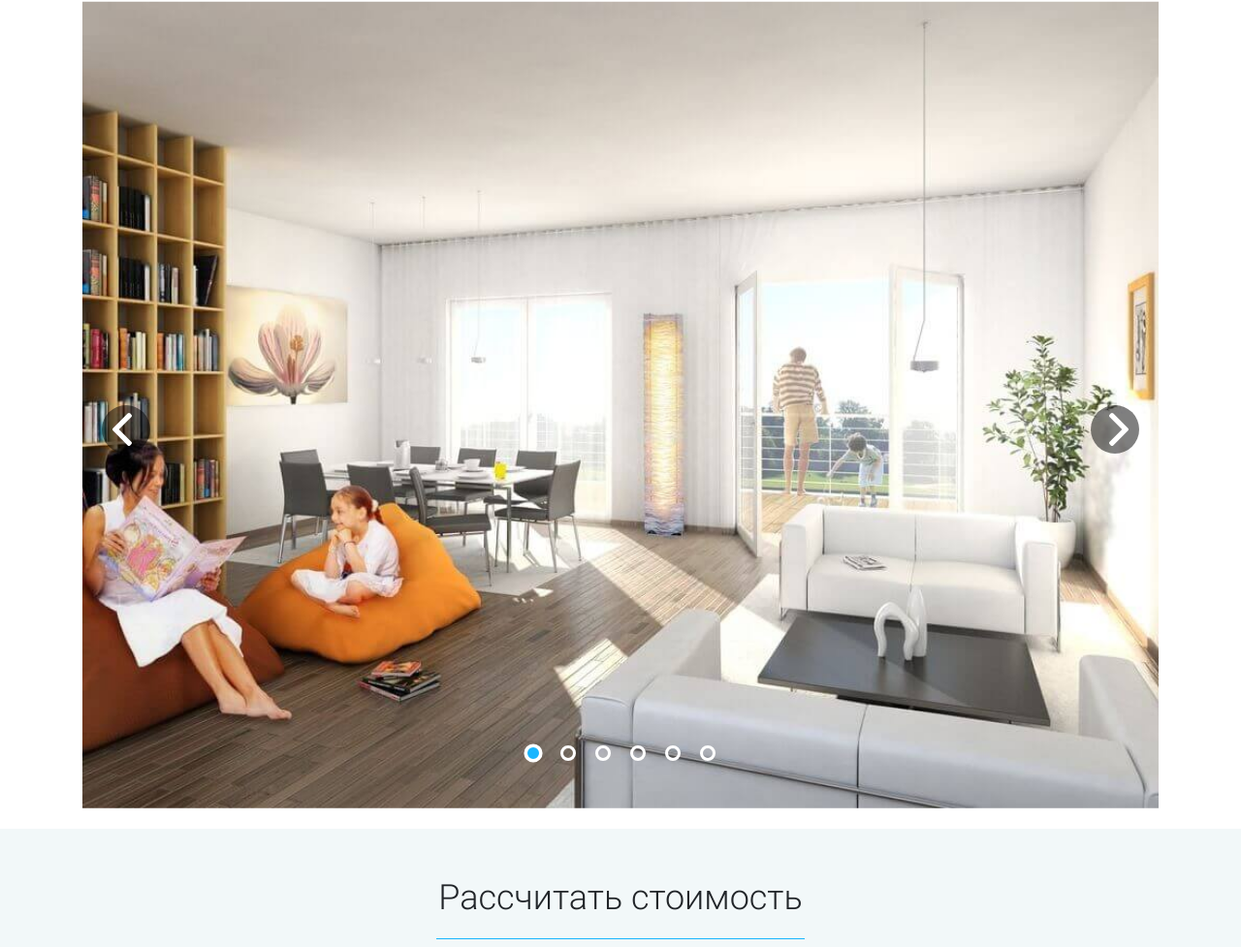
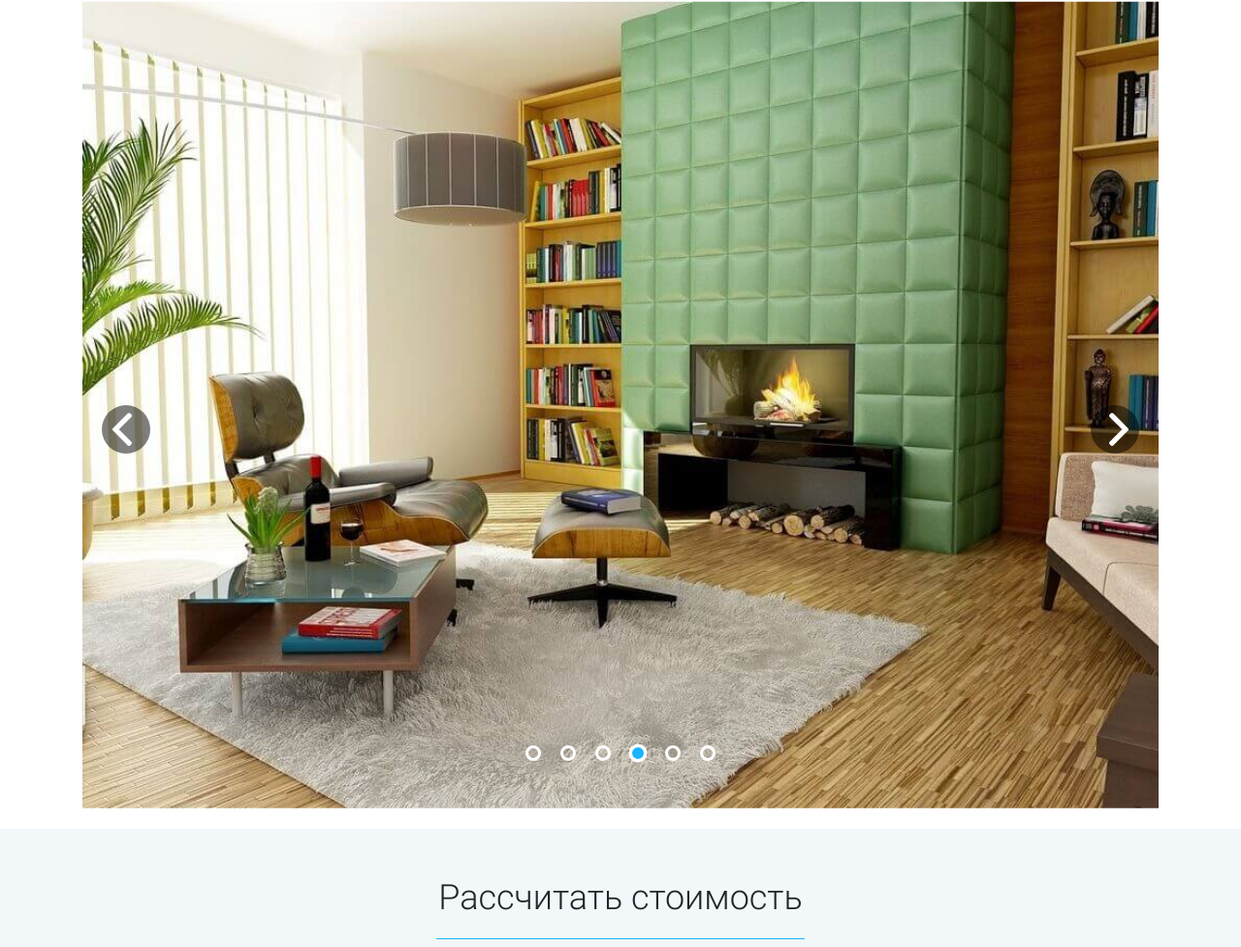
Before and after one commit to etoktotut/LearnGS_2, a plain HTML site: page index.html in a window 1280 px wide. Shown: the part 1563-2540 px from the top of the page at 97% size. Drawn offline with Linux system fonts and the light colour scheme.

Commit message:
dots added

```diff
--- a/index.html
+++ b/index.html
@@ -183,12 +183,7 @@
 				<a href="#" class="portfolio-btn prev" id="arrow-left"></a>
 				<a href="#" class="portfolio-btn next" id="arrow-right"></a>
 				<ul class="portfolio-dots">
-					<li class="dot dot-active"></li>
-					<li class="dot"></li>
-					<li class="dot"></li>
-					<li class="dot"></li>
-					<li class="dot"></li>
-					<li class="dot"></li>
+
 				</ul>
 			</ul>
 		</div>
--- a/script/script.js
+++ b/script/script.js
@@ -236,4 +236,123 @@ window.addEventListener('DOMContentLoaded', () => {
 
     tabs();
 
+    // слфайдер
+
+    const slider = () => {
+        const slide = document.querySelectorAll('.portfolio-item'),
+            btn = document.querySelectorAll('.portfolio-btn'),
+            slider = document.querySelector('.portfolio-content'),
+            dotUl = document.querySelector('.portfolio-dots');
+        let dot;
+
+        let currentSlide = 0,
+            interval;
+
+        const prevSlide = (elem, index, strClass) => {
+            elem[index].classList.remove(strClass);
+        };
+
+        const nextSlide = (elem, index, strClass) => {
+            elem[index].classList.add(strClass);
+        };
+
+
+        const autoPlaySlide = () => {
+
+            prevSlide(slide, currentSlide, 'portfolio-item-active');
+            prevSlide(dot, currentSlide, 'dot-active');
+            currentSlide++;
+            if (currentSlide >= slide.length) {
+                currentSlide = 0;
+            }
+            nextSlide(slide, currentSlide, 'portfolio-item-active');
+            nextSlide(dot, currentSlide, 'dot-active');
+        };
+
+        const startSlide = (time = 3000) => {
+
+            interval = setInterval(autoPlaySlide, time);
+
+        };
+
+        const stopSlide = () => {
+            clearInterval(interval);
+
+        };
+
+        //dot add
+        const dotInsert = () => {
+
+            slide.forEach(item => {
+                let newDot = document.createElement('li');
+                newDot.classList.add('dot');
+                if (item.classList.contains('portfolio-item-active')) {
+                    newDot.classList.add('dot-active');
+                }
+                dotUl.insertAdjacentElement('beforeend', newDot);
+            });
+            dot = document.querySelectorAll('.dot');
+
+        };
+
+        dotInsert();
+
+
+
+        slider.addEventListener('click', (event) => {
+            event.preventDefault();
+            let target = event.target;
+
+            if (!target.matches('.portfolio-btn, .dot')) {
+                return;
+            }
+
+            prevSlide(slide, currentSlide, 'portfolio-item-active');
+            prevSlide(dot, currentSlide, 'dot-active');
+
+            if (target.matches('#arrow-right')) {
+                currentSlide++;
+            } else if (target.matches('#arrow-left')) {
+                currentSlide--;
+            } else if (target.matches('.dot')) {
+                dot.forEach((elem, index) => {
+                    if (elem === target) {
+                        currentSlide = index;
+                    }
+                });
+            }
+
+            if (currentSlide >= slide.length) {
+                currentSlide = 0;
+            }
+            if (currentSlide < 0) {
+                currentSlide = slide.length - 1;
+            }
+            nextSlide(slide, currentSlide, 'portfolio-item-active');
+            nextSlide(dot, currentSlide, 'dot-active');
+
+        });
+
+        slider.addEventListener('mouseover', (event) => {
+            if (event.target.matches('.portfolio-btn') || event.target.matches('.dot')) {
+                stopSlide();
+            }
+
+        });
+
+        slider.addEventListener('mouseout', (event) => {
+            if (event.target.matches('.portfolio-btn') || event.target.matches('.dot')) {
+                startSlide(1500);
+            }
+
+
+        });
+
+
+        startSlide(1500);
+
+    };
+
+    slider();
+
 });
```
